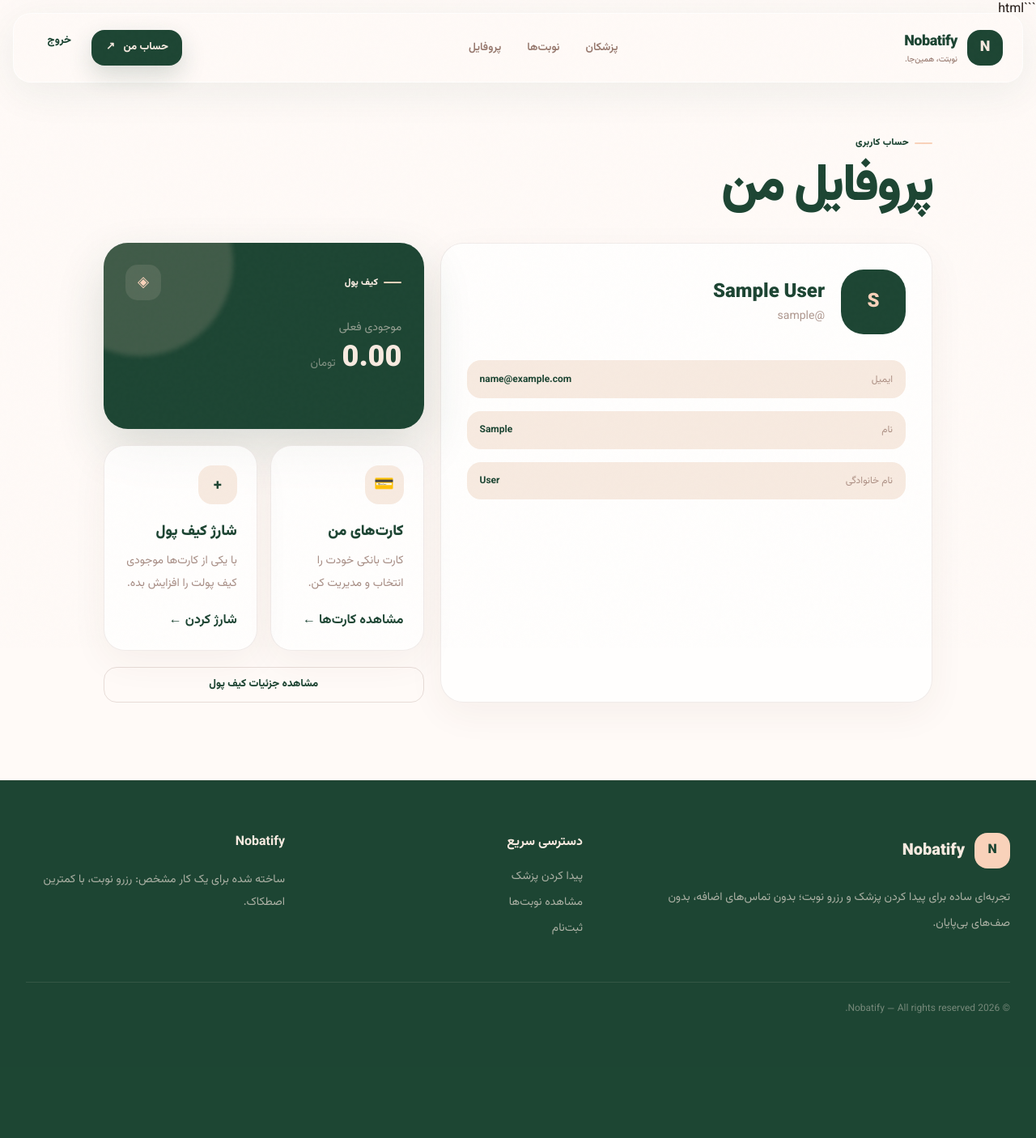
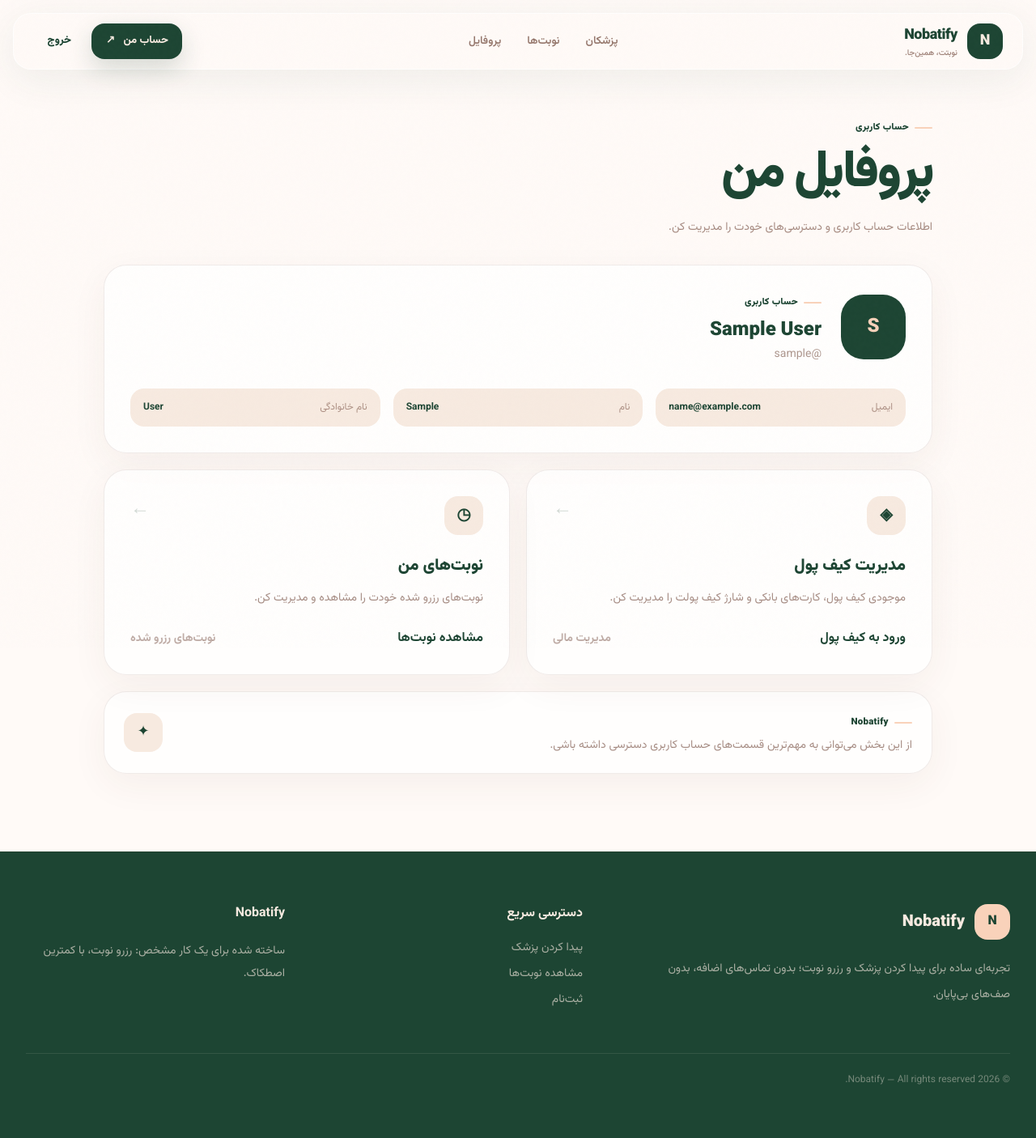
Before and after one commit to amirhosseineilat/Nobatify, a Django app: page /account/profile/ in a window 1280 px wide. Shown: the whole page at 81% size. Before the commit the page ends 1252 px from the top, so only its background shows below. Run offline with Django 5.2, Linux system fonts and the light colour scheme; the visitor is signed in with stand-in values (Sample User, id 1); some libraries are stand-ins or nearby versions.

Commit message:
refactor: update migration files and improve wallet management templates

````diff
--- a/templates/accounts/chargewallet.html
+++ b/templates/accounts/chargewallet.html
@@ -1,4 +1,4 @@
-```html
+
 {% extends "base.html" %}
 
 {% block title %}شارژ کیف پول | Nobatify{% endblock %}
@@ -232,4 +232,3 @@
 </section>
 
 {% endblock %}
-```
--- a/templates/accounts/createcard.html
+++ b/templates/accounts/createcard.html
@@ -1,4 +1,4 @@
-```html
+
 {% extends "base.html" %}
 
 {% block title %}افزودن کارت | Nobatify{% endblock %}
@@ -150,4 +150,3 @@
 </section>
 
 {% endblock %}
-```
--- a/templates/accounts/mycard.html
+++ b/templates/accounts/mycard.html
@@ -1,4 +1,4 @@
-```html
+
 {% extends "base.html" %}
 
 {% block title %}کارت‌های من | Nobatify{% endblock %}
@@ -177,4 +177,3 @@
 </section>
 
 {% endblock %}
-```
--- a/templates/accounts/profile.html
+++ b/templates/accounts/profile.html
@@ -1,4 +1,4 @@
-```html
+
 {% extends "base.html" %}
 
 {% block title %}پروفایل | Nobatify{% endblock %}
@@ -9,7 +9,10 @@
 
     <div class="mx-auto max-w-5xl">
 
-        <!-- Page heading -->
+        <!-- ============================= -->
+        <!-- PAGE HEADING -->
+        <!-- ============================= -->
+
         <div class="mb-8 reveal-up">
 
             <span class="eyebrow">
@@ -20,10 +23,12 @@
                 پروفایل من
             </h1>
 
+            <p class="mt-4 max-w-xl text-sm leading-7 text-[#5E3122]/55">
+                اطلاعات حساب کاربری و دسترسی‌های خودت را مدیریت کن.
+            </p>
+
         </div>
 
-
-        <div class="grid gap-5 md:grid-cols-[1fr_.65fr]">
 
         <!-- ============================= -->
         <!-- USER INFORMATION -->
@@ -31,19 +36,26 @@
 
         <div class="surface-card reveal-up p-8">
 
-                <div class="flex items-center gap-5">
+            <div class="flex flex-col gap-6 sm:flex-row sm:items-center">
 
                 <!-- Avatar -->
+
                 <div
-                        class="grid h-20 w-20 place-items-center rounded-[28px] bg-[#1D4533] text-2xl font-black text-[#F9D2BA]"
+                    class="grid h-20 w-20 shrink-0 place-items-center rounded-[28px] bg-[#1D4533] text-2xl font-black text-[#F9D2BA]"
                 >
                     {{ user.username|first|upper }}
                 </div>
 
+
                 <!-- User name -->
+
                 <div>
 
-                        <h2 class="text-2xl font-black text-[#1D4533]">
+                    <span class="eyebrow">
+                        حساب کاربری
+                    </span>
+
+                    <h2 class="mt-2 text-2xl font-black text-[#1D4533]">
                         {{ user.get_full_name|default:user.username }}
                     </h2>
 
@@ -57,24 +69,30 @@
 
 
             <!-- User information -->
-                <div class="mt-8 grid gap-4">
+
+            <div class="mt-8 grid gap-4 md:grid-cols-3">
 
                 <div class="info-row">
                     <span>ایمیل</span>
+
                     <strong>
                         {{ user.email|default:"ثبت نشده" }}
                     </strong>
                 </div>
 
+
                 <div class="info-row">
                     <span>نام</span>
+
                     <strong>
                         {{ user.first_name|default:"—" }}
                     </strong>
                 </div>
 
+
                 <div class="info-row">
                     <span>نام خانوادگی</span>
+
                     <strong>
                         {{ user.last_name|default:"—" }}
                     </strong>
@@ -86,120 +104,145 @@
 
 
         <!-- ============================= -->
-            <!-- WALLET SECTION -->
+        <!-- PROFILE ACTIONS -->
         <!-- ============================= -->
 
-            <div class="grid gap-5">
+        <div class="mt-5 grid gap-5 md:grid-cols-2">
 
 
-                <!-- Wallet balance -->
-                <div class="wallet-mini-card reveal-up">
+            <!-- ============================= -->
+            <!-- WALLET -->
+            <!-- ============================= -->
 
-                    <div class="relative z-10">
+            <a
+                href="{% url 'wallet' %}"
+                class="surface-card group reveal-up p-8"
+            >
 
-                        <div class="flex items-center justify-between">
+                <div class="flex items-start justify-between">
 
-                            <span class="eyebrow eyebrow-light">
-                                کیف پول
-                            </span>
+                    <div class="icon-box">
+                        ◈
+                    </div>
 
-                            <span class="wallet-icon">
-                                ◈
+                    <span
+                        class="text-2xl text-[#1D4533]/20 transition-transform duration-300 group-hover:-translate-x-1"
+                    >
+                        ←
                     </span>
 
                 </div>
 
 
-                        <p class="mt-6 text-sm text-[#F7EAE0]/55">
-                            موجودی فعلی
+                <h3 class="mt-6 text-xl font-black text-[#1D4533]">
+                    مدیریت کیف پول
+                </h3>
+
+
+                <p class="mt-3 text-sm leading-7 text-[#5E3122]/55">
+                    موجودی کیف پول، کارت‌های بانکی و شارژ کیف پولت را مدیریت کن.
                 </p>
 
 
-                        <div class="mt-2 flex items-end gap-2">
+                <div class="mt-6 flex items-center justify-between">
 
-                            <span class="text-4xl font-black text-[#F7EAE0]">
-                                {{ user.wallet.balance|default:"0.00" }}
+                    <span class="font-bold text-[#1D4533]">
+                        ورود به کیف پول
                     </span>
 
-                            <span class="mb-1 text-sm text-[#F7EAE0]/45">
-                                تومان
+                    <span
+                        class="text-sm font-bold text-[#5E3122]/40 transition-colors group-hover:text-[#1D4533]"
+                    >
+                        مدیریت مالی
                     </span>
 
                 </div>
 
+            </a>
+
+
+            <!-- ============================= -->
+            <!-- MY APPOINTMENTS -->
+            <!-- ============================= -->
+
+            <a
+                href="{% url 'my_appointment' %}"
+                class="surface-card group reveal-up p-8"
+            >
+
+                <div class="flex items-start justify-between">
+
+                    <div class="icon-box">
+                        ◷
                     </div>
 
-                    <span class="wallet-mini-glow"></span>
+                    <span
+                        class="text-2xl text-[#1D4533]/20 transition-transform duration-300 group-hover:-translate-x-1"
+                    >
+                        ←
+                    </span>
 
                 </div>
 
 
-                <!-- Wallet actions -->
-                <div class="grid gap-4 sm:grid-cols-2">
+                <h3 class="mt-6 text-xl font-black text-[#1D4533]">
+                    نوبت‌های من
+                </h3>
 
-                    <!-- My cards -->
-                    <a
-                        href="{% url 'mycards' %}"
-                        class="wallet-action-card group reveal-up"
-                    >
 
-                        <span class="icon-box">
-                            💳
+                <p class="mt-3 text-sm leading-7 text-[#5E3122]/55">
+                    نوبت‌های رزرو شده خودت را مشاهده و مدیریت کن.
+                </p>
+
+
+                <div class="mt-6 flex items-center justify-between">
+
+                    <span class="font-bold text-[#1D4533]">
+                        مشاهده نوبت‌ها
                     </span>
 
-                        <h3 class="mt-5 text-lg font-black text-[#1D4533]">
-                            کارت‌های من
-                        </h3>
-
-                        <p class="mt-2 text-sm leading-7 text-[#5E3122]/55">
-                            کارت بانکی خودت را انتخاب و مدیریت کن.
-                        </p>
-
                     <span
-                            class="mt-5 inline-block font-bold text-[#1D4533] transition group-hover:-translate-x-1"
+                        class="text-sm font-bold text-[#5E3122]/40 transition-colors group-hover:text-[#1D4533]"
                     >
-                            مشاهده کارت‌ها ←
+                        نوبت‌های رزرو شده
                     </span>
 
-                    </a>
-
-
-                    <!-- Charge wallet -->
-                    <a
-                        href="{% url 'charge' %}"
-                        class="wallet-action-card group reveal-up"
-                    >
-
-                        <span class="icon-box">
-                            +
-                        </span>
-
-                        <h3 class="mt-5 text-lg font-black text-[#1D4533]">
-                            شارژ کیف پول
-                        </h3>
-
-                        <p class="mt-2 text-sm leading-7 text-[#5E3122]/55">
-                            با یکی از کارت‌ها موجودی کیف پولت را افزایش بده.
-                        </p>
-
-                        <span
-                            class="mt-5 inline-block font-bold text-[#1D4533] transition group-hover:-translate-x-1"
-                        >
-                            شارژ کردن ←
-                        </span>
+                </div>
 
             </a>
 
         </div>
 
 
-                <!-- Full wallet -->
-                <a
-                    href="{% url 'wallet' %}"
-                    class="btn btn-outline w-full justify-center reveal-up"
+        <!-- ============================= -->
+        <!-- ACCOUNT FOOTER -->
+        <!-- ============================= -->
+
+        <div class="mt-5 reveal-up">
+
+            <div class="surface-card p-6">
+
+                <div class="flex flex-col gap-4 sm:flex-row sm:items-center sm:justify-between">
+
+                    <div>
+
+                        <span class="eyebrow">
+                            Nobatify
+                        </span>
+
+                        <p class="mt-2 text-sm text-[#5E3122]/55">
+                            از این بخش می‌توانی به مهم‌ترین قسمت‌های حساب کاربری دسترسی داشته باشی.
+                        </p>
+
+                    </div>
+
+                    <div
+                        class="grid h-12 w-12 shrink-0 place-items-center rounded-2xl bg-[#F7EAE0] text-lg text-[#1D4533]"
                     >
-                    مشاهده جزئیات کیف پول
-                </a>
+                        ✦
+                    </div>
+
+                </div>
 
             </div>
 
@@ -210,4 +253,3 @@
 </section>
 
 {% endblock %}
-```
````
Also changed, not shown: templates/accounts/wallet.html (+89 -36 lines), accounts/migrations/0001_initial.py, accounts/migrations/0002_card.py (deleted), appointments/migrations/0001_initial.py, doctors/migrations/0001_initial.py. Lines whose indentation alone changed are shown as unchanged.
